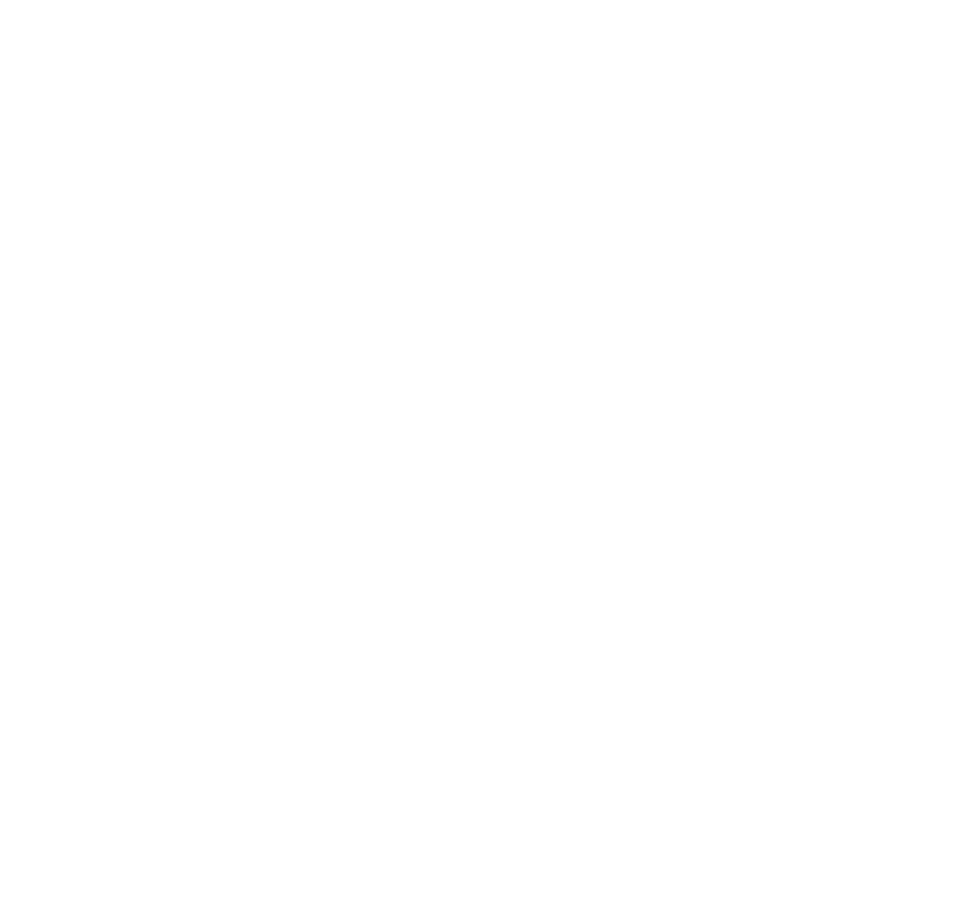
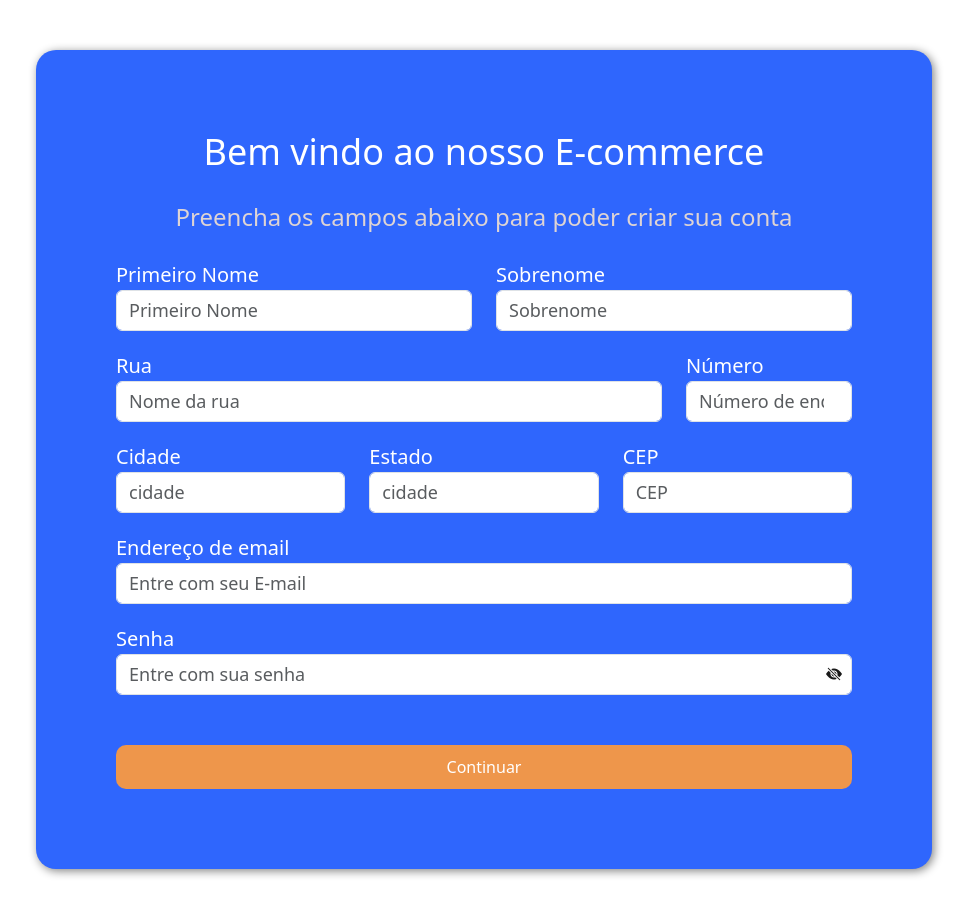
Before and after one commit to Luc033/Hardware-and-Cia, a PHP site: page /cadastro.html in a window 1280 px wide. Before the commit the part shown is empty. Shown: the whole page, without its empty margins (156-1127 px from the left). Before the commit the page ends 800 px from the top, so only its background shows below. Run offline with PHP 8.4, Linux system fonts and the light colour scheme.

Commit message:
cadastro e login completo

```diff
--- a/cadastro.html
+++ b/cadastro.html
@@ -4,7 +4,7 @@
     <meta charset="UTF-8">
     <meta http-equiv="X-UA-Compatible" content="IE=edge">
     <meta name="viewport" content="width=device-width, initial-scale=1.0">
-    <title>Tela de cadastro</title>
+    <title>Tela de Cadastro</title>
     <!-- reset incluído-->
     <link rel="stylesheet" href="estilos/reset.css">
 
@@ -34,10 +34,59 @@
         href="https://fonts.googleapis.com/css2?family=Roboto:ital,wght@0,100;0,300;0,400;0,500;0,700;0,900;1,100;1,300;1,400;1,500;1,700;1,900&display=swap"
         rel="stylesheet">
 </head>
-<body>
+<body class="login-body">
 
-
-
+    <div class="form-login form-cadastro">
+        <form action="post">
+            <div class="row">
+                <h1 class="text-center">Bem vindo ao nosso E-commerce</h1>
+                <h2 class="text-center">Preencha os campos abaixo para poder criar sua conta</h2>
+                <div class="form-group col-6">
+                    <label for="name">Primeiro Nome</label>
+                    <input type="text" name="name" class="form-control" id="name" placeholder="Primeiro Nome">
+                </div>
+                <div class="form-group col-6">
+                    <label for="secName">Sobrenome</label>
+                    <input type="text" name="secName" class="form-control" id="secName" placeholder="Sobrenome">
+                </div>
+                <div class="form-group col-9">
+                    <label for="rua">Rua</label>
+                    <input type="text" name="rua" class="form-control" id="rua" placeholder="Nome da rua">
+                </div>
+                <div class="form-group col-3">
+                    <label for="numero">Número</label>
+                    <input type="number" name="numero" class="form-control" id="numero" placeholder="Número de endereço">
+                </div>
+                <div class="form-group col-4">
+                    <label for="cidade">Cidade</label>
+                    <input type="text" name="cidade" class="form-control" id="cidade" placeholder="cidade">
+                </div>
+                <div class="form-group col-4">
+                    <label for="estado">Estado</label>
+                    <input type="text" name="estado" class="form-control" id="Estado" placeholder="cidade">
+                </div>
+                <div class="form-group col-4">
+                    <label for="cep">CEP</label>
+                    <input type="text" name="cep" class="form-control" id="cep" placeholder="CEP">
+                </div>
+                <div class="form-group email">
+                    <label for="email">Endereço de email</label>
+                    <input type="email" name="email" class="form-control" id="email" placeholder="Entre com seu E-mail">
+                </div>
+                <div class="form-group">
+                    <label for="password">Senha </label>
+                    <div class="senha-view">
+                        <input type="password" class="form-control" placeholder="Entre com sua senha">
+                        <i id="olho-aberto" class="olho bi bi-eye-fill"></i>
+                        <i id ="olho-fechado" class="olho bi bi-eye-slash-fill"></i>
+                    </div>
+                </div>
+                <a href="#">
+                    <button type="submit">Continuar</button>
+                </a>
+            </div>
+        </form>
+    </div>
 
     <script src="js/index.js"></script>
 </body>
--- a/estilos/style.css
+++ b/estilos/style.css
@@ -275,10 +275,13 @@ body {
 }
 
 .form-login {
-    width: max(50%, 400px);
+    width: max(70%, 400px);
     background-color: var(--blue-color);
-    margin: 200px 0;
+    margin: 50px 0;
     padding: 80px;
+    display: flex;
+    flex-direction: row;
+    align-items: center;
     color: white;
     border-radius: 20px;
     box-shadow: 2px 2px 10px rgba(0, 0, 0, 0.493);
@@ -286,13 +289,35 @@ body {
 
 .form-login h1 {
     color: white;
-    font-size: 30px;
-    margin-bottom: 20px;
+    font-size: 36px;
+    margin-bottom: 30px;
 }
 
 .form-login h2 {
-    font-size: 20px;
+    font-size: 24px;
     color: rgb(222, 212, 212);
+}
+
+.senha-view {
+    display: flex;
+    align-items: center;
+    position: relative;
+}
+
+.form-login input {
+    font-size: 18px;
+}
+
+.form-login .olho {
+    position: absolute;
+    color: rgba(0, 0, 0, 0.9);
+    right: 0px;
+    font-size: 16px;
+    padding: 10px;
+}
+
+#olho-aberto {
+    display: none;
 }
 
 .form-login label {
@@ -321,6 +346,33 @@ body {
     text-align: center;
 }
 
+.form-login p {
+    margin-top: 40px;
+    font-size: 19px;
+}
+
+.form-login p u {
+    margin-top: 20px;
+    font-size: 21px;
+}
+
+.form-login .link-cadastro {
+    color: white;
+    text-decoration: none;
+}
+
+.form-cadastro {
+    width: max(70%, 400px);
+    background-color: var(--blue-color);
+    margin: 50px 0;
+    padding: 80px;
+    display: flex;
+    flex-direction: row;
+    align-items: center;
+    color: white;
+    border-radius: 20px;
+    box-shadow: 2px 2px 10px rgba(0, 0, 0, 0.493);
+}
 
 /* media querie para tablets */
 @media (max-width: 992px) {
--- a/js/index.js
+++ b/js/index.js
@@ -38,3 +38,22 @@ cards.forEach(function(card) {
     branco.style.display = "block"
   })
 })
+
+const olhoFechado = document.querySelector("#olho-fechado")
+const olhoAberto = document.querySelector("#olho-aberto")
+
+olhoFechado.addEventListener("click", () => {
+  olhoFechado.style.display = "none";
+  olhoAberto.style.display = "block";
+
+  let input = document.querySelector(".senha-view input");
+  input.setAttribute("type", "text");
+})
+
+olhoAberto.addEventListener("click", () => {
+  olhoFechado.style.display = "block";
+  olhoAberto.style.display = "none";
+
+  let input = document.querySelector(".senha-view input");
+  input.setAttribute("type", "password");
+})
```
Also changed, not shown: login.html (+13 -5 lines).
